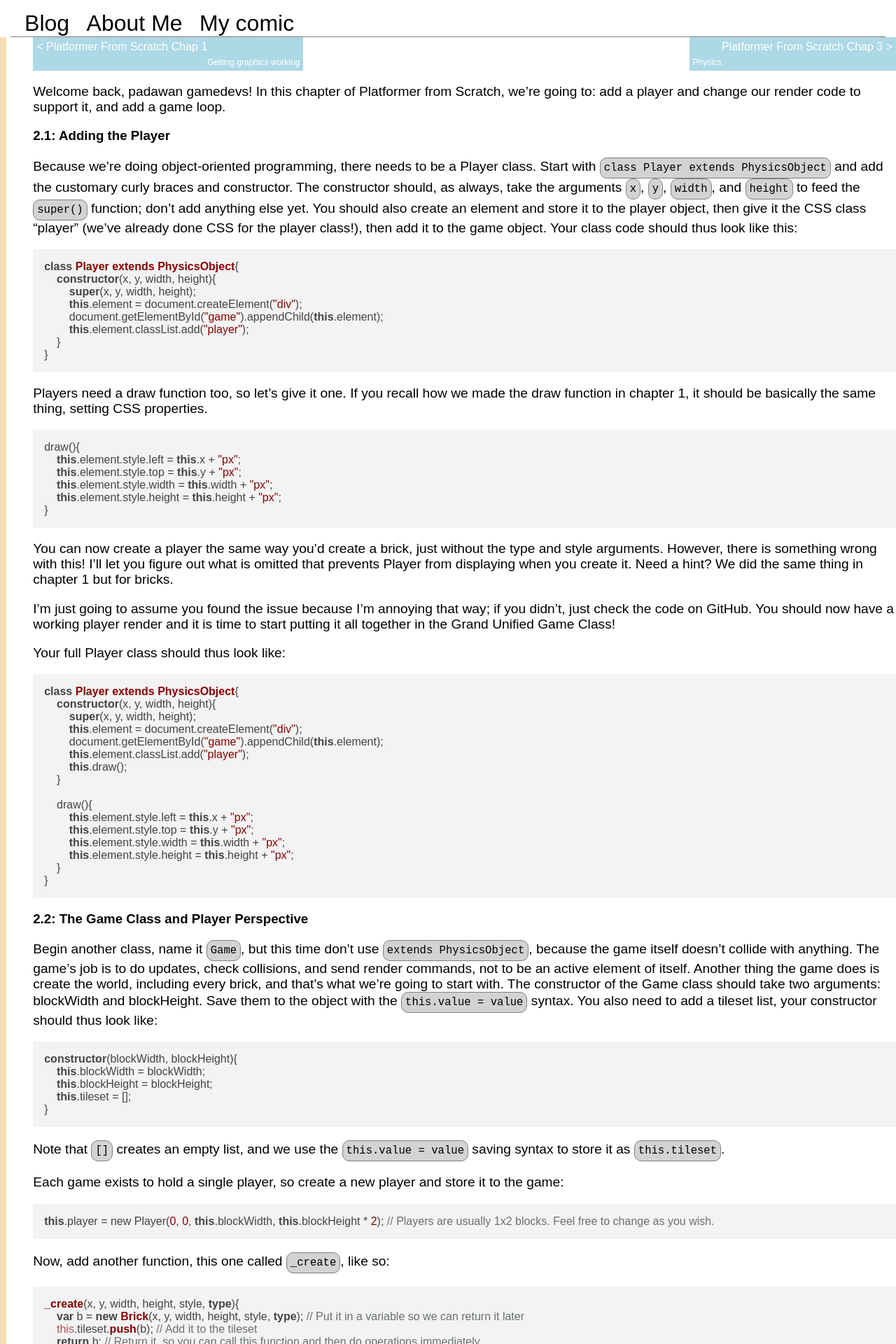
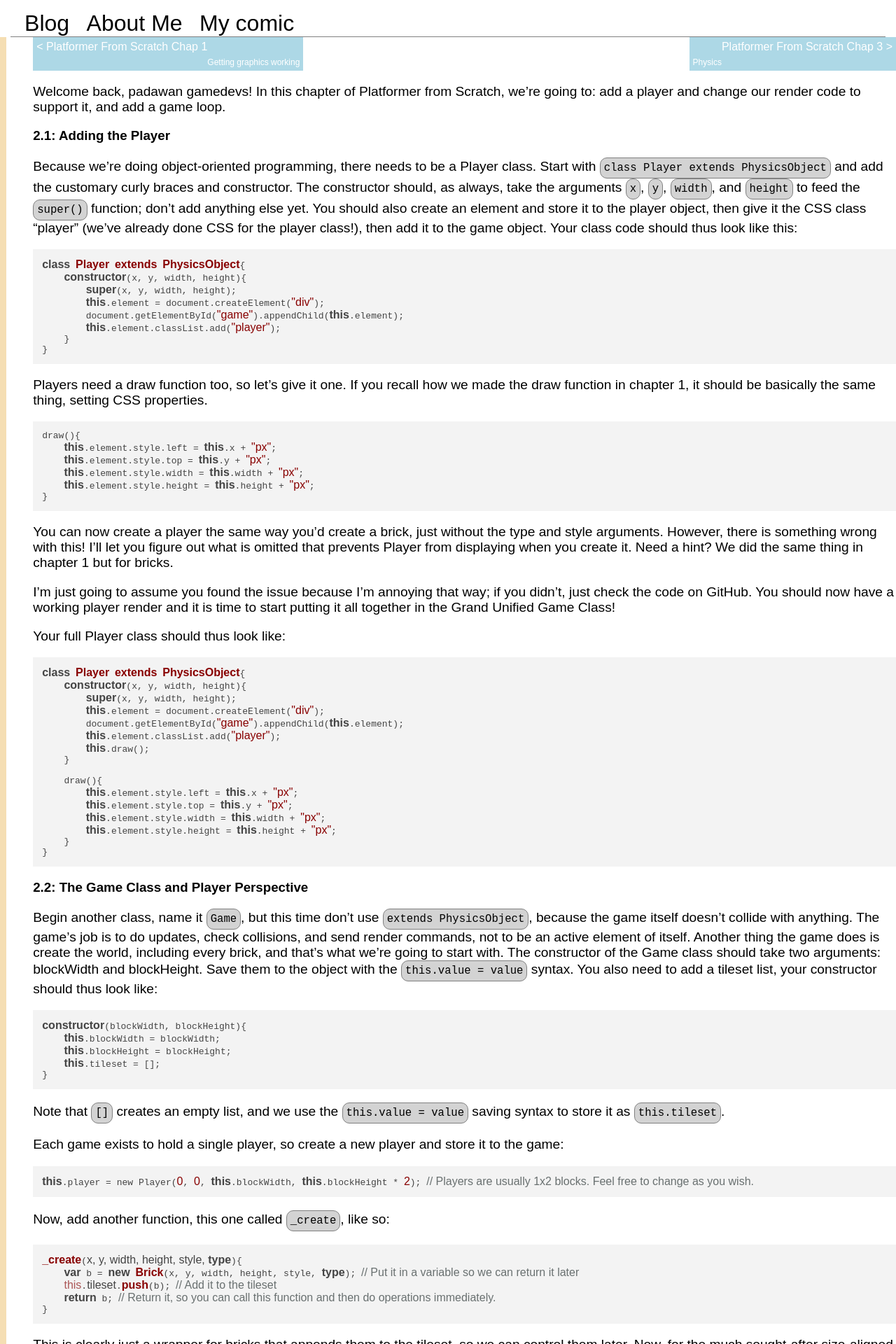
Before and after one commit to LinuxRocks2000/blog, a Jekyll site: the page built from _posts/2022-4-25-platformer-from-scratch-chap-2.md, in a window 1280 px wide. Shown: the top 1920 px of the page at 70% size. Built offline with Jekyll 4.4.1, drawn with Linux system fonts in a browser that asks for light colours; nearby versions of some CDN libraries; comment, search, counter and statistics services are not loaded.

Commit message:
Monospace!

```diff
--- a/css/main.css
+++ b/css/main.css
@@ -63,7 +63,6 @@ body > div{
 }
 
 code.language-plaintext{
-    font-family: monospace;
     background-color: lightgrey;
     border: 1px solid grey;
     border-radius: 10px;
@@ -103,3 +102,7 @@ code.language-plaintext{
     font-size: 2em;
     text-align: center;
 }
+
+code{
+    font-family: monospace;
+}
```
Also changed, not shown: 1 other file.
